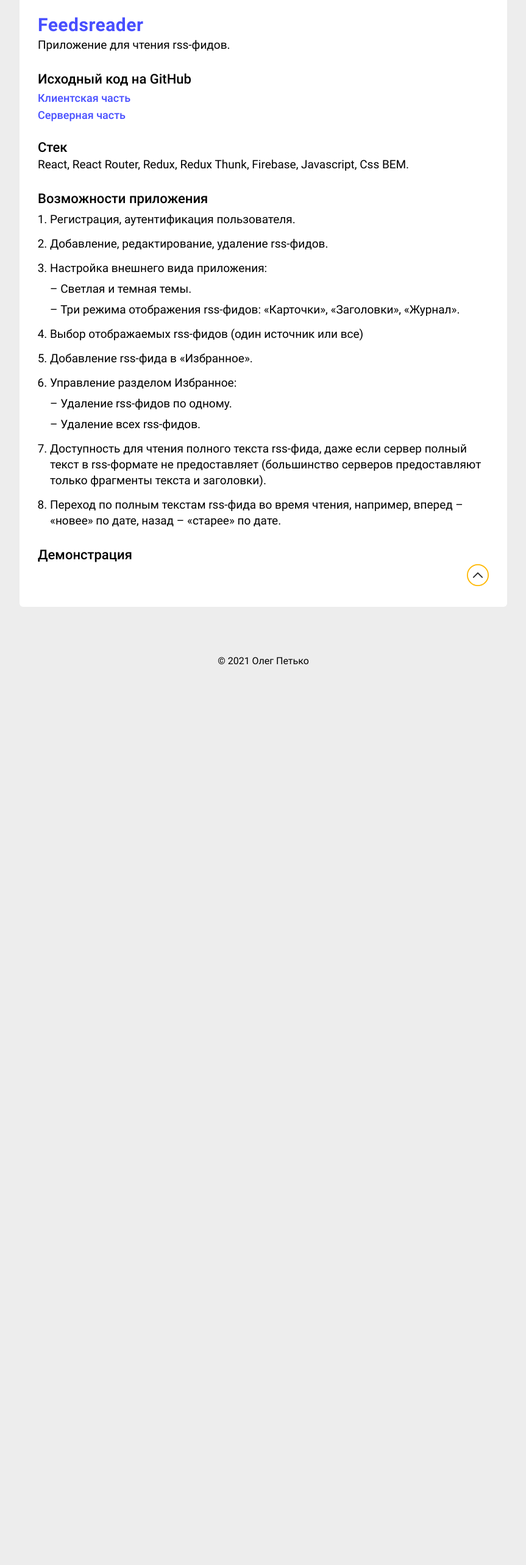
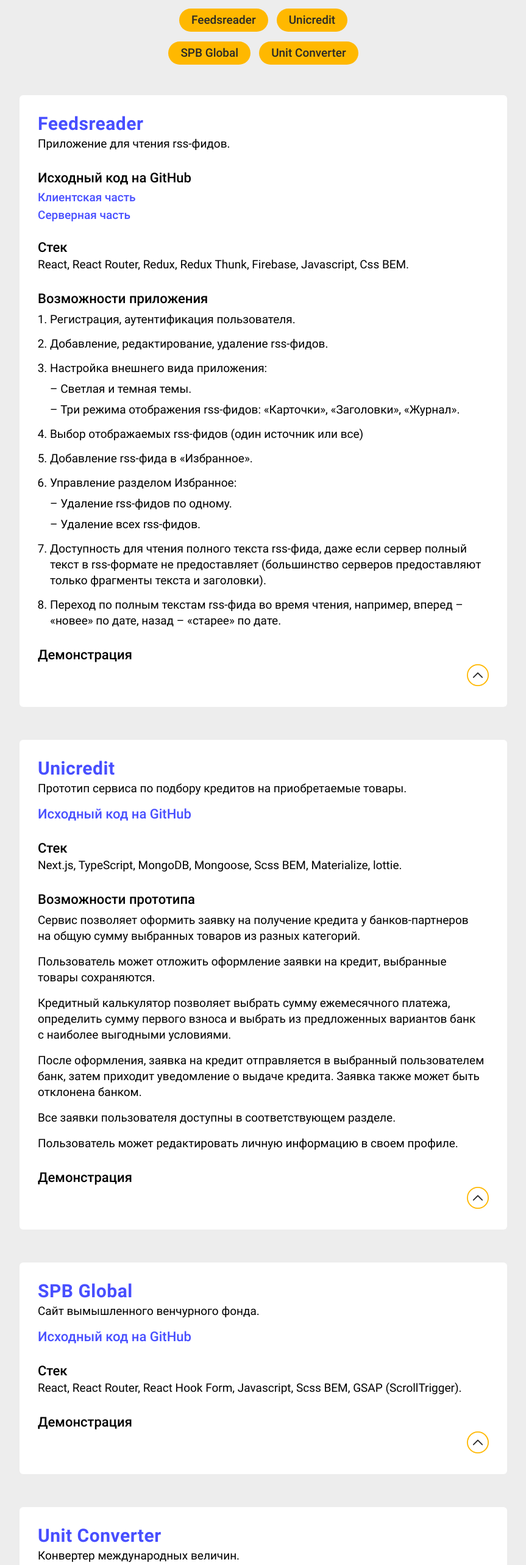
Before and after one commit to odivus/odivus.github.io, a React (Create React App) app: page /portfolio in a window 1280 px wide. Shown: the part 180-2746 px from the top of the page at 61% size, without its empty margins (208-1071 px from the left). Before the commit the page ends 1333 px from the top, so only its background shows below. Built offline with nearby package versions, Linux system fonts and the light colour scheme.

Commit message:
Portfolio content added

```diff
--- /dev/null
+++ b/src/components/Anchor-nav/Anchor-nav.css
@@ -0,0 +1,24 @@
+.anchor-nav-wrap {
+  margin: 0 auto;
+  width: 318px;
+  margin-top: 40px;
+}
+
+.anchor-nav {
+  display: flex;
+  flex-wrap: wrap;
+  justify-content: center;
+}
+
+.anchor-nav__item {
+  padding: 5px 20px;
+  margin-bottom: 16px;
+  border-radius: 24px;
+  font-size: 19px;
+  color: #282828;
+  background-color: #FFB800;
+}
+
+.anchor-nav__item:nth-child(odd) {
+  margin-right: 14px;
+}
--- /dev/null
+++ b/src/components/Anchor-nav/Anchor-nav.js
@@ -0,0 +1,34 @@
+import React from 'react';
+import { Link } from 'react-router-dom';
+
+import './Anchor-nav.css';
+
+const navItems = [
+  'Feedsreader',
+  'Unicredit',
+  'SPB Global',
+  'Unit Converter',
+];
+
+function AnchorNav() {
+  return (
+    <div className='anchor-nav-wrap'>
+      <div className='anchor-nav'>
+        {
+          navItems.map((item, index) => (
+            <a
+              key={index}
+              href={`#${item.toLowerCase()}`}
+              className='anchor-nav__item'
+            >
+              {item}
+            </a>
+            )
+          )
+        }
+      </div>
+    </div>
+  );
+}
+
+export default AnchorNav;
--- a/src/components/Card/Card.css
+++ b/src/components/Card/Card.css
@@ -25,6 +25,10 @@
   line-height: 26px;
 }
 
+.card__p_first {
+  margin-top: 8px;
+}
+
 .card__ol li {
   margin: 8px 0 14px;
 }
@@ -44,8 +48,8 @@
 }
 
 .card__a {
-  font-size: 18px;
-  line-height: 20px;
+  font-size: 19px;
+  line-height: 21px;
   margin: 8px 0;
 }
 
--- a/src/components/Main/Main.js
+++ b/src/components/Main/Main.js
@@ -6,7 +6,13 @@
 import alek from '../../assets/img/alek.jpg';
 import github from '../../assets/icons/github.svg';
 
+import { useSetTitle } from '../../hooks/use-set-title';
+import { useScrollUp } from '../../hooks/scroll-up';
+
 function Main() {
+  useSetTitle('Олег Петько – middle frontend-разработчик');
+  useScrollUp();
+
   return (
     <>
       <Header />
--- a/src/components/Menu/Menu.css
+++ b/src/components/Menu/Menu.css
@@ -56,6 +56,7 @@
 .a-menu, .nav__item {
   font-size: 26px;
   letter-spacing: .7px;
+  line-height: 0px;
 }
 
 .a-mobile {
--- a/src/components/Portfolio/Portfolio.js
+++ b/src/components/Portfolio/Portfolio.js
@@ -4,16 +4,25 @@
 import Header from '../Header/Header';
 import Copyright from '../Copyright/Copyright';
 import Card from '../Card/Card';
+import AnchorNav from '../Anchor-nav/Anchor-nav';
 import Up from '../Up/Up';
+
+import { useSetTitle } from '../../hooks/use-set-title';
+import { useScrollUp } from '../../hooks/scroll-up';
 
 import '../Card/Card.css';
 
 function Portfolio() {
+  useSetTitle('Олег Петько – портфолио');
+  useScrollUp();
+
   return (
     <>
       <Header />
       <div className='page-wrap'>
         <h1>Портфолио</h1>
+        <AnchorNav />
+        <div id='feedsreader' className='anchor-nav-wrapper'>
           <Card>
             <a
               href='https://feedsreader-client.herokuapp.com'
@@ -22,12 +31,6 @@
               className='card__a card__a_size_big'
             >
               Feedsreader
-          </a>
-          <a
-            href='#feedsreader'
-            className='card__anchor'
-          >
-            &nbsp;
             </a>
             <p className='card__p'>
               Приложение для чтения rss-фидов.
@@ -93,6 +96,113 @@
             <h6 className='card__h6'>Демонстрация</h6>
             <Up />
           </Card>
+        </div>
+        <div id='unicredit' className='anchor-nav-wrapper'>
+          <Card>
+            <a
+              href='https://creditagregator.vercel.app'
+              target='_blank'
+              rel='noopener noreferrer'
+              className='card__a card__a_size_big'
+            >
+              Unicredit
+            </a>
+            <p className='card__p'>
+              Прототип сервиса по&nbsp;подбору кредитов на&nbsp;приобретаемые товары.
+            </p>
+            <a
+              href='https://github.com/odivus/unicredit'
+              target='_blank'
+              rel='noopener noreferrer'
+              className='card__a card__a_size_medium'
+            >
+              Исходный код на&nbsp;GitHub
+            </a>
+            <h6 className='card__h6'>Стек</h6>
+            <p className='card__p'>
+              Next.js, TypeScript, MongoDB, Mongoose, Scss&nbsp;BEM, Materialize, lottie.
+            </p>
+            <h6 className='card__h6'>Возможности прототипа</h6>
+            <p className='card__p card__p_first'>
+              Сервис позволяет оформить заявку на&nbsp;получение кредита у&nbsp;банков-партнеров на&nbsp;общую сумму выбранных товаров из&nbsp;разных категорий.
+            </p>
+            <p className='card__p'>
+              Пользователь может отложить оформление заявки на&nbsp;кредит, выбранные товары сохраняются.
+            </p>
+            <p className='card__p'>
+              Кредитный калькулятор позволяет выбрать сумму ежемесячного платежа, определить сумму первого взноса и&nbsp;выбрать из&nbsp;предложенных вариантов банк с&nbsp;наиболее выгодными условиями.
+            </p>
+            <p className='card__p'>
+              После оформления, заявка на&nbsp;кредит отправляется в&nbsp;выбранный пользователем банк, затем приходит уведомление о&nbsp;выдаче кредита. Заявка также может быть отклонена банком.
+            </p>
+            <p className='card__p'>
+              Все заявки пользователя доступны в&nbsp;соответствующем разделе.
+            </p>
+            <p className='card__p'>
+              Пользователь может редактировать личную информацию в&nbsp;своем профиле.
+            </p>
+            <h6 className='card__h6'>Демонстрация</h6>
+            <Up />
+          </Card>
+        </div>
+        <div id='spb%20global' className='anchor-nav-wrapper'>
+          <Card>
+            <a
+              href='https://spbglobal.vercel.app'
+              target='_blank'
+              rel='noopener noreferrer'
+              className='card__a card__a_size_big'
+            >
+              SPB&nbsp;Global
+            </a>
+            <p className='card__p'>
+              Сайт вымышленного венчурного фонда.
+            </p>
+            <a
+              href='https://github.com/odivus/spbglobal'
+              target='_blank'
+              rel='noopener noreferrer'
+              className='card__a card__a_size_medium'
+            >
+              Исходный код на&nbsp;GitHub
+            </a>
+            <h6 className='card__h6'>Стек</h6>
+            <p className='card__p'>
+              React, React Router, React Hook Form, Javascript, Scss BEM, GSAP (ScrollTrigger).
+            </p>
+            <h6 className='card__h6'>Демонстрация</h6>
+            <Up />
+          </Card>
+        </div>
+        <div id='unit%20converter' className='anchor-nav-wrapper'>
+          <Card>
+            <a
+              href='http://odivus-unitconverter.herokuapp.com'
+              target='_blank'
+              rel='noopener noreferrer'
+              className='card__a card__a_size_big'
+            >
+              Unit Converter
+            </a>
+            <p className='card__p'>
+              Конвертер международных величин.
+            </p>
+            <a
+              href='https://github.com/odivus/unitconverter'
+              target='_blank'
+              rel='noopener noreferrer'
+              className='card__a card__a_size_medium'
+            >
+              Исходный код на&nbsp;GitHub
+            </a>
+            <h6 className='card__h6'>Стек</h6>
+            <p className='card__p'>
+              React, React Router, Javascript, Css.
+            </p>
+            <h6 className='card__h6'>Демонстрация</h6>
+            <Up />
+          </Card>
+        </div>
         <Copyright />
       </div>
     </>
--- a/src/components/Resume/Resume.js
+++ b/src/components/Resume/Resume.js
@@ -5,7 +5,13 @@
 import Copyright from '../Copyright/Copyright';
 import Card from '../Card/Card';
 
+import { useSetTitle } from '../../hooks/use-set-title';
+import { useScrollUp } from '../../hooks/scroll-up';
+
 function Resume() {
+  useSetTitle('Олег Петько – резюме');
+  useScrollUp();
+
   return (
     <>
       <Header />
--- a/src/components/Up/Up.js
+++ b/src/components/Up/Up.js
@@ -2,9 +2,12 @@
 import up from '../../assets/icons/up.svg';
 import './Up.css';
 
-function Up({ anchor }) {
+function Up() {
   return (
-    <div className='up'>
+    <div
+      className='up'
+      onClick={() => window.scrollTo(0, 0)}
+    >
       <img src={up} alt='Up' className='up__item' />
     </div>
   );
--- /dev/null
+++ b/src/hooks/scroll-up.js
@@ -0,0 +1,7 @@
+import { useEffect } from 'react';
+
+export function useScrollUp() {
+  useEffect(() => {
+    window.scrollTo(0, 0);
+  }, []);
+}
--- a/src/index.css
+++ b/src/index.css
@@ -125,6 +125,11 @@
   content: '\2013\00A0';
 }
 
+.anchor-nav-wrapper {
+  width: 100%;
+  padding-top: 14px;
+}
+
 .content {
   display: flex;
   flex-direction: column;
```
Lines whose indentation alone changed are shown as unchanged.
